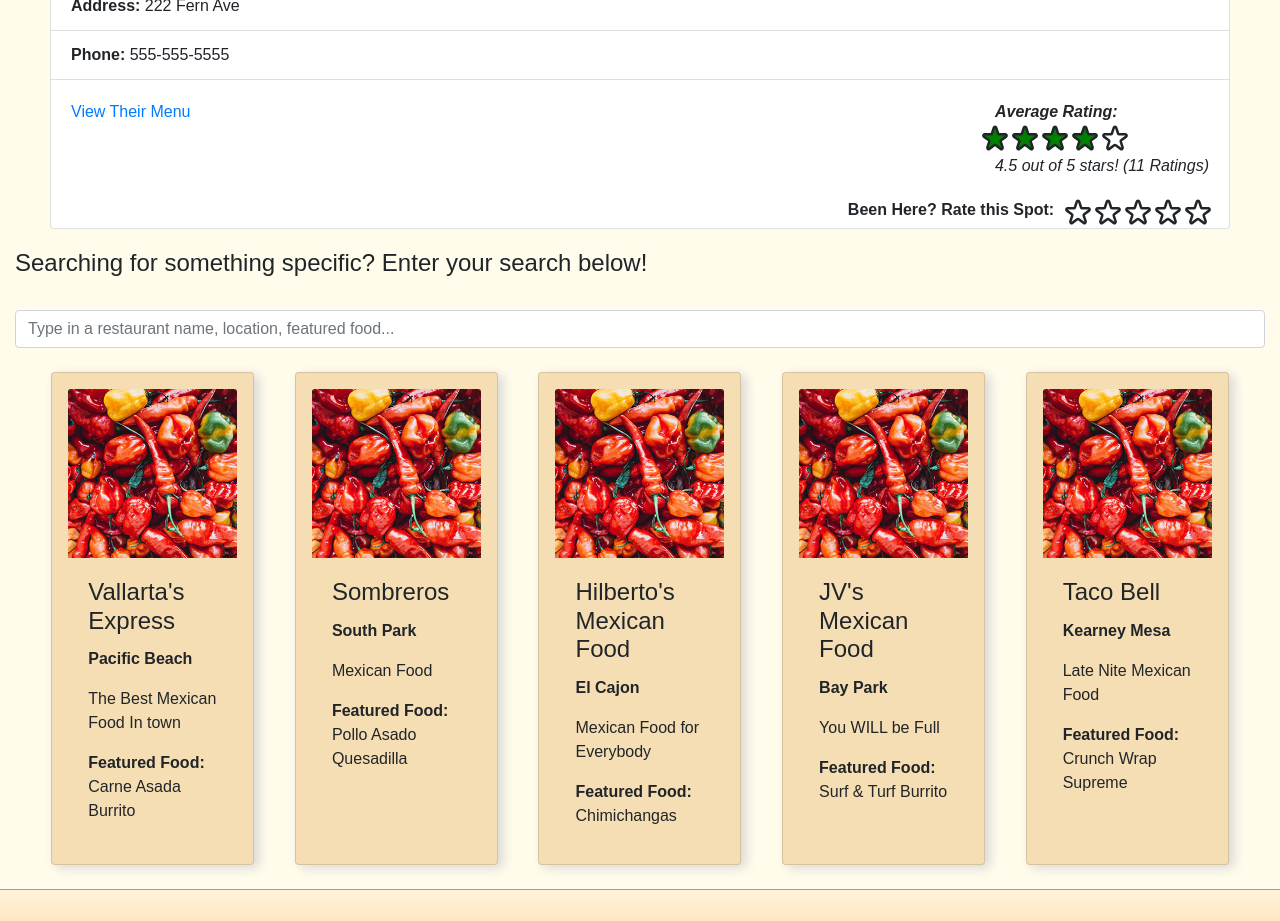
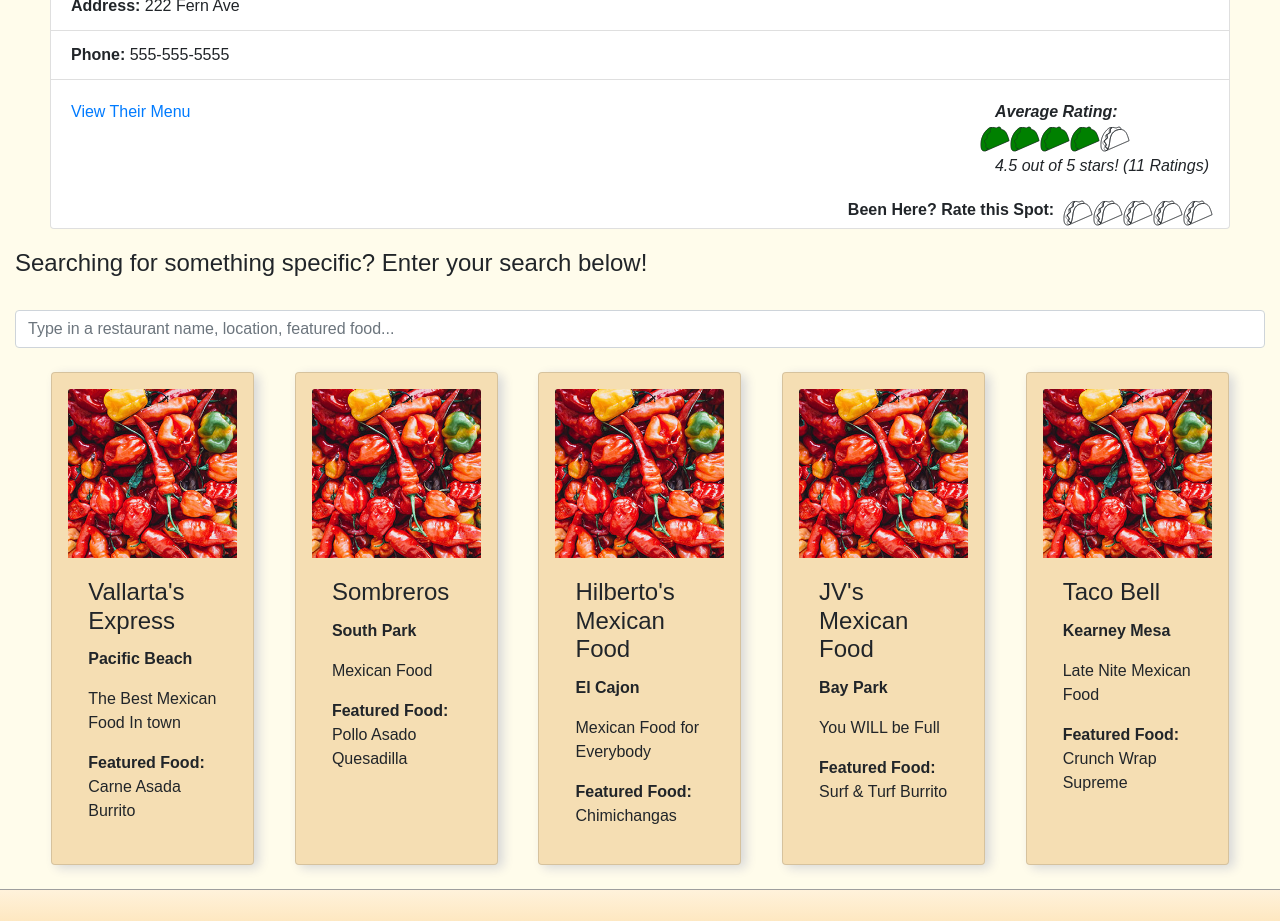
Before and after one commit to tvnames/BestMexSD, a React (Create React App) app in the folder client/: page / in a window 1280 px wide. Shown: the part 3280-4201 px from the top of the page. Built offline with nearby package versions, Linux system fonts and the light colour scheme; no server answers; a web font is replaced by a local one.

Commit message:
replaced star icons with a taco svg pattern. *chefskiss*

```diff
--- a/client/src/components/StarRating/StarIcon.js
+++ b/client/src/components/StarRating/StarIcon.js
@@ -1,10 +1,63 @@
 import React from "react";
 
 function StarIcon(props) {
-    const { fill = 'none' } = props;
-    return (
-        <svg key={props.key} className="icons" fill={fill} stroke="currentColor" viewBox="0 0 24 24" xmlns="http://www.w3.org/2000/svg"><path stroke-linecap="round" stroke-linejoin="round" stroke-width="2" d="M11.049 2.927c.3-.921 1.603-.921 1.902 0l1.519 4.674a1 1 0 00.95.69h4.915c.969 0 1.371 1.24.588 1.81l-3.976 2.888a1 1 0 00-.363 1.118l1.518 4.674c.3.922-.755 1.688-1.538 1.118l-3.976-2.888a1 1 0 00-1.176 0l-3.976 2.888c-.783.57-1.838-.197-1.538-1.118l1.518-4.674a1 1 0 00-.363-1.118l-3.976-2.888c-.784-.57-.38-1.81.588-1.81h4.914a1 1 0 00.951-.69l1.519-4.674z"></path></svg>
-    );
+  const { fill = "none" } = props;
+  return (
+    // <svg key={props.key} className="icons" fill={fill} stroke="currentColor" viewBox="0 0 24 24" xmlns="http://www.w3.org/2000/svg"><path stroke-linecap="round" stroke-linejoin="round" stroke-width="2" d="M11.049 2.927c.3-.921 1.603-.921 1.902 0l1.519 4.674a1 1 0 00.95.69h4.915c.969 0 1.371 1.24.588 1.81l-3.976 2.888a1 1 0 00-.363 1.118l1.518 4.674c.3.922-.755 1.688-1.538 1.118l-3.976-2.888a1 1 0 00-1.176 0l-3.976 2.888c-.783.57-1.838-.197-1.538-1.118l1.518-4.674a1 1 0 00-.363-1.118l-3.976-2.888c-.784-.57-.38-1.81.588-1.81h4.914a1 1 0 00.951-.69l1.519-4.674z"></path></svg>
+    <svg
+      key={props.key}
+      className="icons"
+      fill={fill}
+      stroke="currentColor"
+      viewBox="0 0 24 24"
+      version="1.1"
+      id="Layer_1"
+      xmlns="http://www.w3.org/2000/svg"
+      //   xmlns:xlink="http://www.w3.org/1999/xlink
+      x="0px"
+      y="0px"
+      viewBox="0 0 64 64"
+      //   style="enable-background:new 0 0 64 64;"
+      //   xml:space="preserve"
+    >
+      {/* <desc>A color styled icon from Orion Icon Library.</desc> */}
+      <path
+        class="st0"
+        d="M56.3,19.6c-3.2-6-9.8-10.5-20.7-6.5s-13.5,13.5-14.9,25C20,44,19,48.8,17.4,52.2c-0.8,1.9-2.2,3.5-3.9,4.5
+	L62,35.6C62,35.6,59.5,25.6,56.3,19.6z"
+      />
+      <path
+        class="st1"
+        d="M35.6,13c2.9-1.1,5.9-1.6,9-1.4c1.1-3.9-3.4-6.6-6.8-4.3S30,7.6,30,7.6c-3.2-1-7.8,0.6-8,4.8s0.4,5.3-2,7.2
+	s-6.9,1.3-5.1,6.1s-0.2,5.8-2.3,6.9s-3.6,4.3-2.3,6.7s4.4,3.7,2.5,6.5s-2.1,5.5,4.6,6.5C19,48.8,20,44,20.7,38.1
+	C22.1,26.6,24.8,17,35.6,13z"
+      />
+      <path
+        class="st2"
+        d="M12.8,45.7c1.9-2.8-1.1-4.2-2.5-6.5s-1-4.9,2.3-6.7s3.9-2.9,2.3-6.9s3.4-4.8,5.1-6.1s1.8-3.1,2-7.2
+	c0.1-2,1.4-3.8,3.3-4.5C22.7,7.2,20,7.9,18,9.6C7.7,17.9,1.9,30.4,2,43.6c0,7.7,1,14,8,14c3.4,0,5.7-1.9,7.4-5.4
+	C10.7,51.3,11.8,47.2,12.8,45.7z"
+      />
+      <path
+        class="st3"
+        d="M25.3,7.8h-1.2c-2.5,0.6-4.3,2.8-4.4,5.3c-0.2,4.3,0.4,5.7-1.7,7.5c0.7-0.2,1.4-0.5,2-0.9
+	c2.4-1.9,1.8-3.1,2-7.2c0.1-2,1.4-3.8,3.3-4.5V7.8z M12,27.6c0.9,2.5,0.8,4.1,0.1,5.3l0.6-0.3c2.1-1.1,3.9-2.9,2.3-6.9
+	c-0.7-1.9-0.3-3,0.5-3.8C13.2,22.7,10.5,23.7,12,27.6z M6.9,42.5c1.5,2.5,4.8,4,2.7,7.1c-1.1,1.6-2.2,5.7,4.1,6.9
+	c0.6-0.4,1.1-0.8,1.6-1.3c0.9-0.9,1.6-2,2.1-3.1l-1-0.2c-5.6-1.2-4.6-4.9-3.6-6.3s-1.1-4.2-2.5-6.5c-0.9-1.3-1-3.1-0.2-4.5L9.4,35
+	C5.8,37.1,5.4,40,6.9,42.5z"
+      />
+      <path
+        class="st4"
+        d="M12.4,57.2L62,35.6c0,0-2.5-10-5.7-16S46.5,9.1,35.6,13S22.1,26.6,20.7,38.1s-4,19.5-10.7,19.5s-8-6.3-8-14
+	c-0.1-13.2,5.7-25.7,16-34c2-1.7,4.7-2.4,7.3-1.8"
+      />
+      <path
+        class="st4"
+        d="M17.4,52.2c-6.7-0.9-5.6-5-4.6-6.5s-1.1-4.2-2.5-6.5s-1-4.9,2.3-6.7s3.9-2.8,2.3-6.9s3.4-4.8,5.1-6.1
+	s1.8-3.1,2-7.2s4.7-5.8,8-4.8c0,0,4.4,2,7.8-0.3s7.9,0.5,6.8,4.3"
+      />
+    </svg>
+  );
 }
 
 export default StarIcon;
--- a/client/src/components/StarRating/style.css
+++ b/client/src/components/StarRating/style.css
@@ -2,3 +2,29 @@
   display: flex;
   flex-direction: row;
 }
+
+.st0 {
+  /* fill: #f9cb9a; */
+}
+.st1 {
+  /* fill: #70bf44; */
+}
+.st2 {
+  /* fill: #e2a875; */
+}
+.st3 {
+  /* opacity: 0.18; */
+  /* fill: #101129; */
+  /* enable-background: new; */
+}
+.st4 {
+  /* fill: none;
+  stroke: #2f446a;
+  stroke-width: 2;
+  stroke-linecap: round;
+  stroke-linejoin: round; */
+}
+
+.cursor-pointer {
+  cursor: pointer;
+}
--- a/client/src/pages/HomePage/index.js
+++ b/client/src/pages/HomePage/index.js
@@ -1,5 +1,5 @@
 import React, { useEffect, useState } from "react";
-import SearchForm from '../../components/SearchForm/SearchForm'
+import SearchForm from "../../components/SearchForm/SearchForm";
 // import { useHistory } from "react-router-dom";
 // import { useAuth } from "../../util/auth";
 
@@ -19,10 +19,11 @@ function HomePage() {
   const [restaurantArray, setRestaurantArray] = useState(restaurants);
   const [search, setSearch] = useState("");
 
-
   // const currentShop = restaurantArray[randomShop];
   const currentShop = restaurantArray[1];
-  const avg = restaurantArray[1].rating.reduce((a, b) => a + b) / restaurantArray[1].rating.length;
+  const avg =
+    restaurantArray[1].rating.reduce((a, b) => a + b) /
+    restaurantArray[1].rating.length;
 
   // Call Back-End to populate restaurant array
   useEffect(() => {
@@ -42,28 +43,34 @@ function HomePage() {
   // Handle search bar entry
   function handleSearchChange(event) {
     const value = event.target.value;
-    setSearch(value)
-  };
-
+    setSearch(value);
+  }
 
   // Filtered Array from search bar input
   const filteredArray = restaurantArray.filter((restaurant) => {
-    const shopSearch = search.toLocaleLowerCase()
-    const lowercaseShopName = restaurant.shopName.toLocaleLowerCase()
+    const shopSearch = search.toLocaleLowerCase();
+    const lowercaseShopName = restaurant.shopName.toLocaleLowerCase();
     const location = restaurant.location.toLocaleLowerCase();
-    const featuredFood = restaurant.featuredFood.toLocaleLowerCase()
+    const featuredFood = restaurant.featuredFood.toLocaleLowerCase();
 
-
-    if (lowercaseShopName.includes(shopSearch) || location.includes(shopSearch) || featuredFood.includes(shopSearch)) {
-      return true
-    } else if (!lowercaseShopName.includes(shopSearch) || !location.includes(shopSearch) || !featuredFood.includes(shopSearch)) {
-      return false
+    if (
+      lowercaseShopName.includes(shopSearch) ||
+      location.includes(shopSearch) ||
+      featuredFood.includes(shopSearch)
+    ) {
+      return true;
+    } else if (
+      !lowercaseShopName.includes(shopSearch) ||
+      !location.includes(shopSearch) ||
+      !featuredFood.includes(shopSearch)
+    ) {
+      return false;
     }
-  })
+  });
 
   function renderShops(filteredArray) {
     if (filteredArray.length > 0) {
-      return (filteredArray.map((restaurant) => (
+      return filteredArray.map((restaurant) => (
         <ShopCard
           key={restaurant._id}
           id={restaurant._id}
@@ -73,12 +80,13 @@ function HomePage() {
           location={restaurant.location}
           featuredFood={restaurant.featuredFood}
         />
-      )))
+      ));
     } else {
       return (
         <div className="container-fluid">
           <h4>No matching search results...</h4>
-        </div>)
+        </div>
+      );
     }
   }
 
@@ -108,10 +116,10 @@ function HomePage() {
             />
           </div>
         </section>
-        <div>
+        <section className="taco-filter-search">
           <h4>Searching for something specific? Enter your search below!</h4>
           <SearchForm search={search} handleSearchChange={handleSearchChange} />
-        </div>
+        </section>
 
         <section className="row m-3 shopcard-control d-flex justify-content-around">
           {renderShops(filteredArray)}
```
